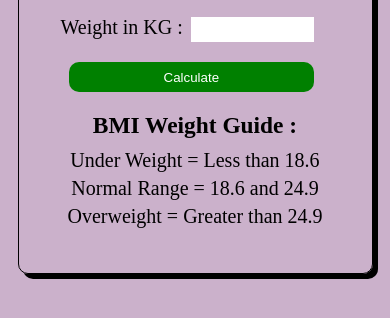
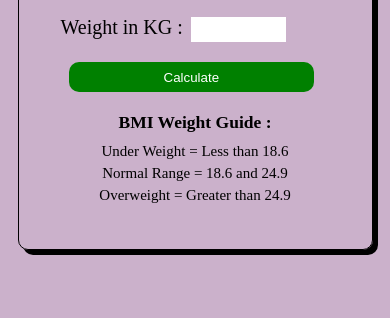
Before and after one commit to genze121/BMI-Calculator, a plain HTML site: page index.html in a window 390 px wide. Shown: the part 236-554 px from the top of the page. Drawn offline with Linux system fonts and the light colour scheme.

Commit message:
Added min-width for better responsive in mobile.

```diff
--- a/style.css
+++ b/style.css
@@ -108,3 +108,13 @@ button {
         font-size: 20px;
     }
 }
+
+@media screen and (min-width: 311px) {
+    input[type="text"] {
+        width: 35%;
+    }
+
+    .guide {
+        font-size: 15px;
+    }
+}
```
